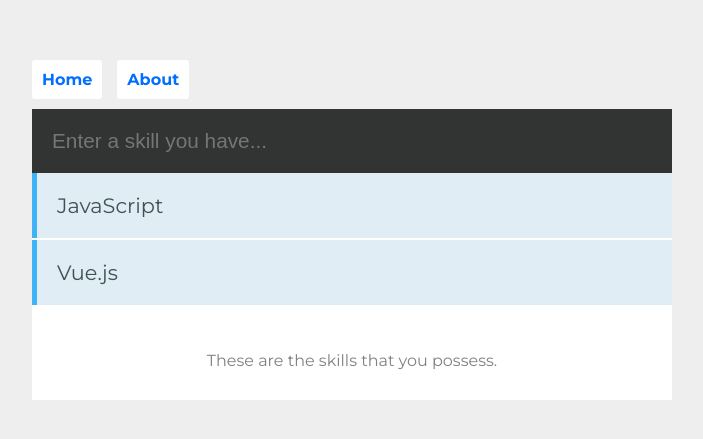
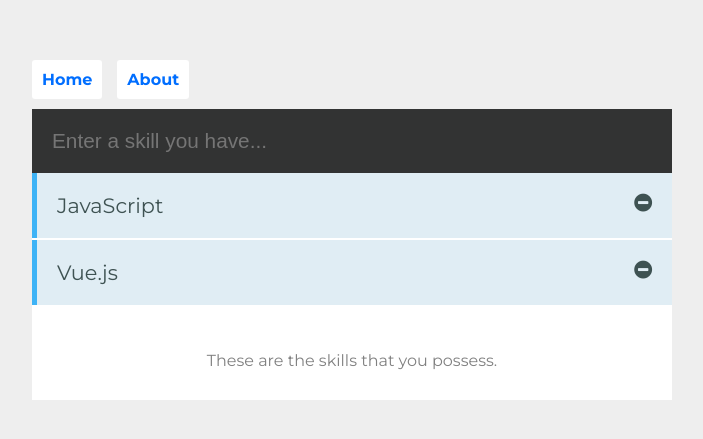
Before and after one commit to MHUS25/vuejs-app, a Vue app: page /#/ in a window 1280 px wide. Shown: the part 217-656 px from the top of the page, without its empty margins (288-991 px from the left). Built offline with nearby package versions, Linux system fonts and the light colour scheme; a small style sheet from the web is missing; the HTML template or start-up script is replaced by a standard one.

Commit message:
remove items functionality

```diff
--- a/src/components/Skills.vue
+++ b/src/components/Skills.vue
@@ -10,7 +10,10 @@
       </form>
       <ul>
         <transition-group name="list" enter-active-class="animated bounceInUp" leave-active-class="animated bounceOutDown">
-        <li v-for="(data, index) in skills" :key='index'>{{ data.skill }}</li>
+        <li v-for="(data, index) in skills" :key='index'>
+          {{ data.skill }}
+             <i class="fa fa-minus-circle" v-on:click="remove(index)"></i>
+          </li>
         </transition-group>
       </ul>
       <p>These are the skills that you possess.</p>    </div>
@@ -39,6 +42,9 @@
             console.log('Not valid');
           }
         })
+      },
+      remove(id) {
+        this.skills.splice(id, 1);
       }
   }
 }
@@ -47,6 +53,7 @@
 <!-- Add "scoped" attribute to limit CSS to this component only -->
 <style scoped>
 @import "https://cdn.jsdelivr.net/npm/animate.css@3.5.1";
+@import "https://maxcdn.bootstrapcdn.com/font-awesome/4.7.0/css/font-awesome.min.css";
 
 .holder {
     background: #fff;
@@ -94,4 +101,9 @@
     padding: 5px;
     margin-top: -20px;
   }
+
+  i {
+    float: right;
+    cursor: pointer;
+  }
 </style>
```
